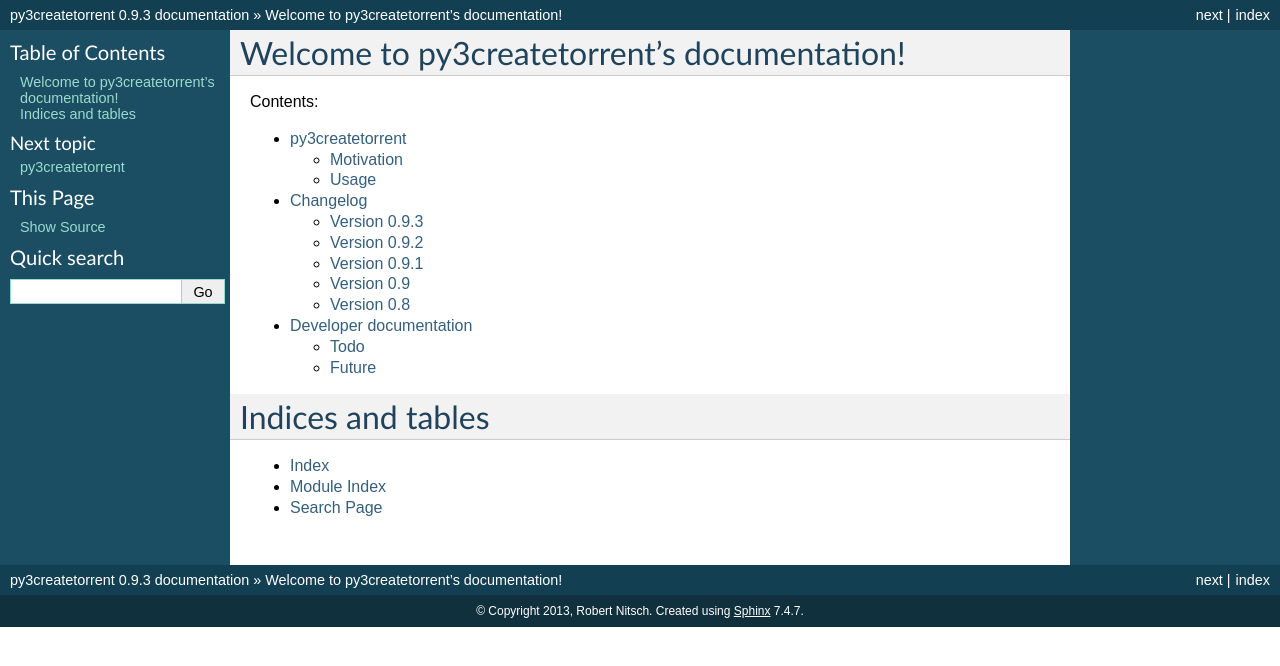
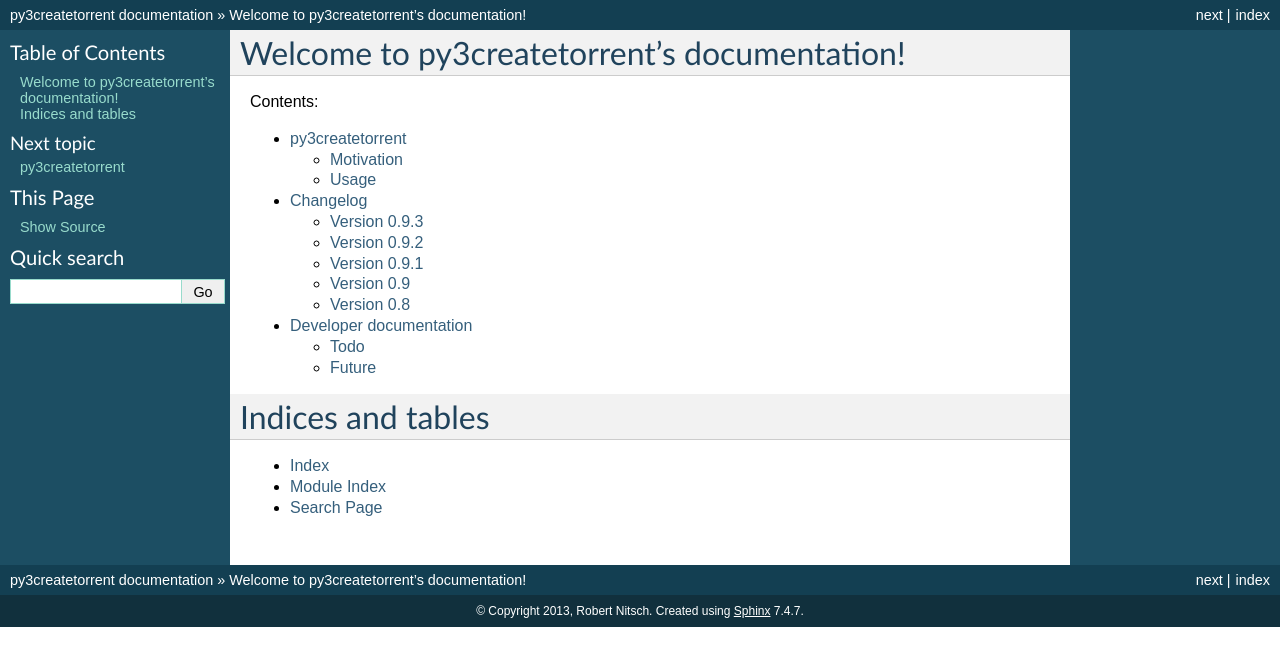
Before and after one commit to rsnitsch/py3createtorrent, a Sphinx documentation site: the page built from docs/source/index.rst, in a window 1280 px wide. Shown: the top 666 px of the page. Built offline with Sphinx 7.4.7, drawn with Linux system fonts in a browser that asks for light colours; the version number could not be read and is left out.

Commit message:
Make Sphinx docs import the version info from the py3createtorrent module
--HG--
branch : 0.9

```diff
--- a/docs/source/conf.py
+++ b/docs/source/conf.py
@@ -47,10 +47,11 @@
 # |version| and |release|, also used in various other places throughout the
 # built documents.
 #
+from py3createtorrent import VERSION
 # The short X.Y version.
-version = '0.9'
+version = '.'.join(VERSION.split('.')[:2])
 # The full version, including alpha/beta/rc tags.
-release = '0.9.3'
+release = VERSION
 
 # The language for content autogenerated by Sphinx. Refer to documentation
 # for a list of supported languages.
```
